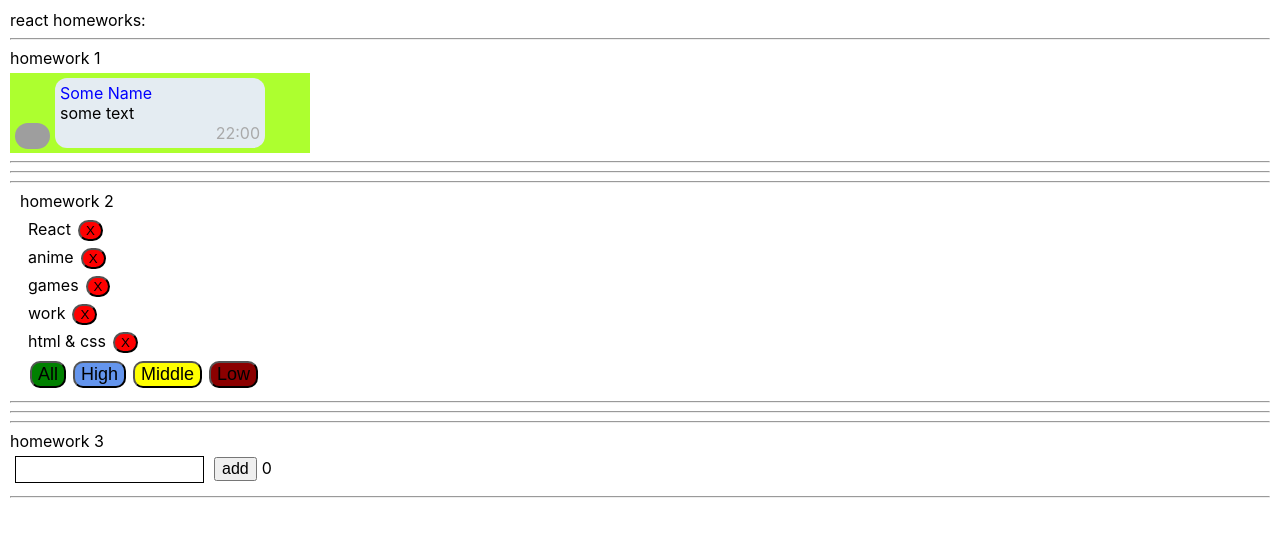
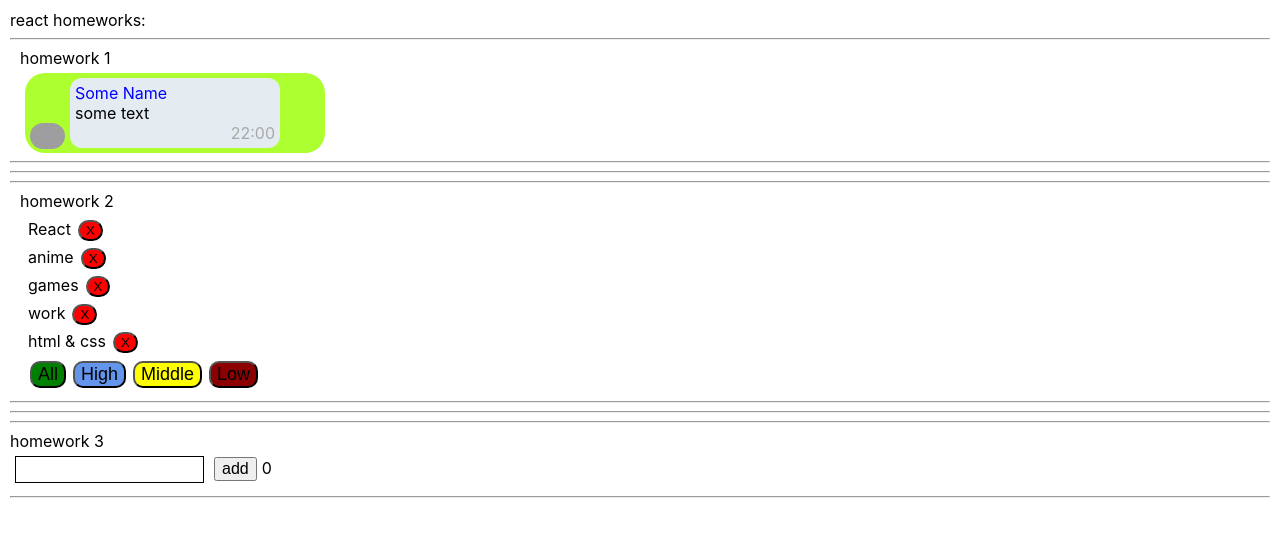
Before and after one commit to Saveliy-Georgiy/Homework2.0, a React (Create React App) app: page / in a window 1280 px wide. Shown: the top 536 px of the page. Built offline with nearby package versions, Linux system fonts and the light colour scheme; grey boxes are pictures that could not be loaded.

Commit message:
Added styles for homework 1

```diff
--- /dev/null
+++ b/src/p2-homeworks/h1/HW1.module.css
@@ -0,0 +1,7 @@
+.homeworkWrapper {
+    margin-left: 10px;
+}
+
+.messageWrapper {
+    margin: 5px;
+}
--- a/src/p2-homeworks/h1/HW1.tsx
+++ b/src/p2-homeworks/h1/HW1.tsx
@@ -1,5 +1,6 @@
 import React from 'react'
 import Message from "./Message";
+import s from './HW1.module.css'
 
 const messageData = {
     avatar: 'https://sun9-74.userapi.com/Ph-WiuOtF985il9AvN9JqiCWedmHtSGSSTXrSA/ltEB2Z2-YO4.jpg',
@@ -12,13 +13,17 @@ function HW1() {
     return (
         <div>
             <hr/>
-            homework 1
+            <div className={s.homeworkWrapper}>
+                <div>homework 1</div>
+                <div className={s.messageWrapper}>
             <Message
                 avatar={messageData.avatar}
                 name={messageData.name}
                 message={messageData.message}
                 time={messageData.time}
             />
+                </div>
+            </div>
             <hr/>
             <hr/>
         </div>
--- a/src/p2-homeworks/h1/Message.module.css
+++ b/src/p2-homeworks/h1/Message.module.css
@@ -1,6 +1,7 @@
 .mainWrapper {
     background-color: greenyellow;
     width: 300px;
+    border-radius: 20px;
 }
 
 .messageWrapper {
```
